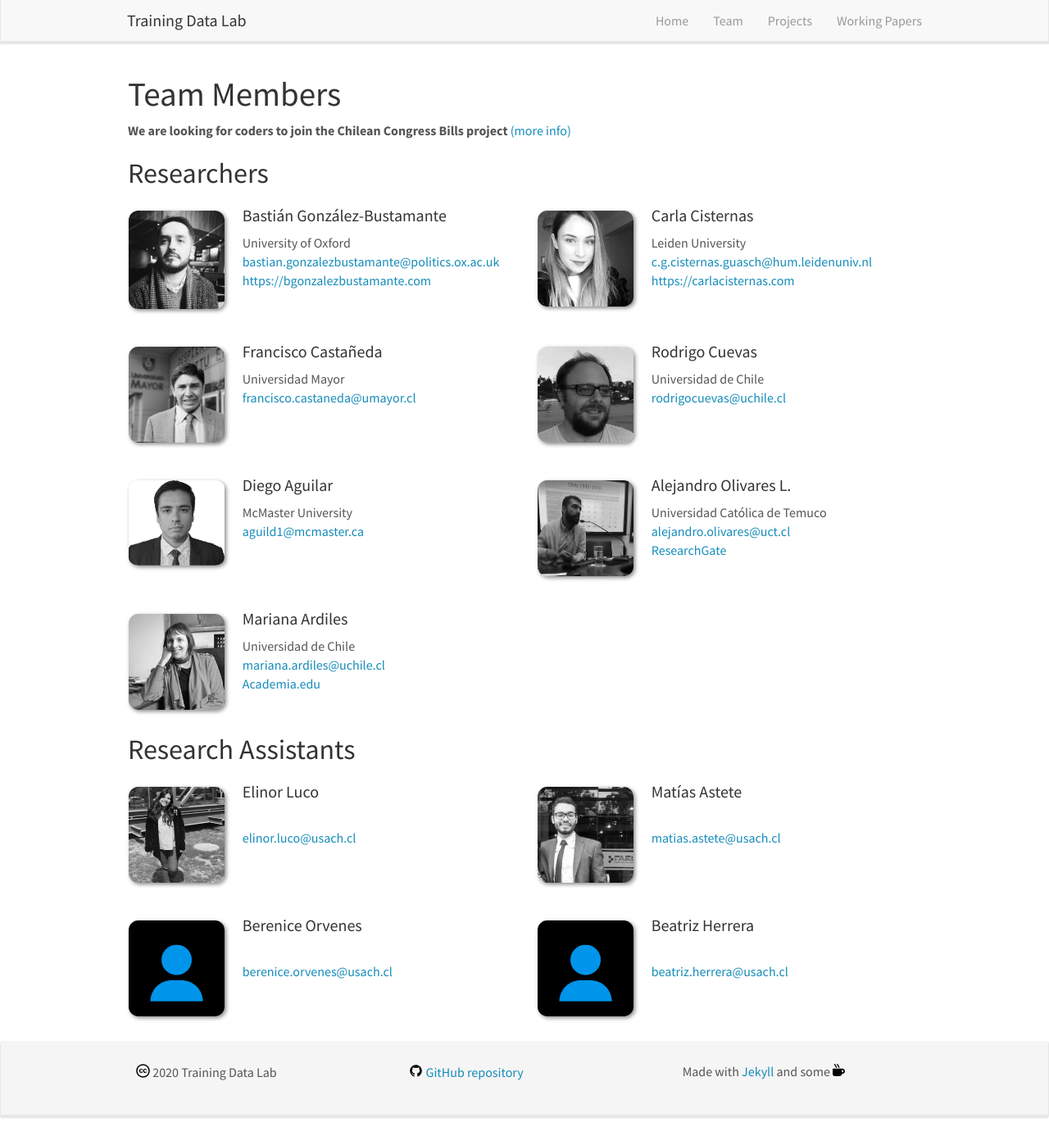
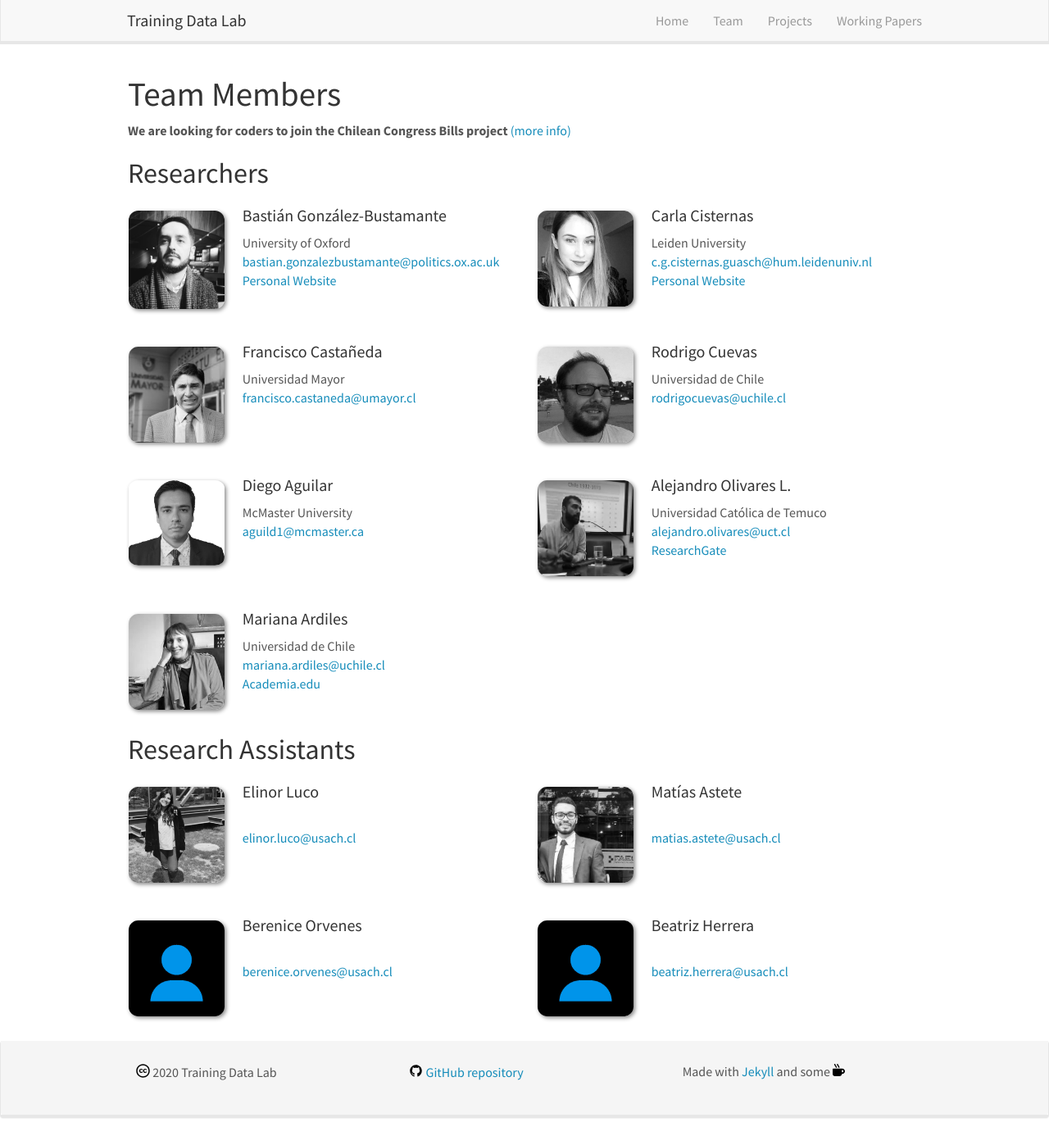
Before and after one commit to training-datalab/old-training-datalab.com, a Jekyll site: the page built from _pages/team.md, in a window 1280 px wide and 1386 px high. Shown: the whole window at 82% size. Built offline with Jekyll 4.4.1, drawn with Linux system fonts in a browser that asks for light colours; nearby versions of some CDN libraries.

Commit message:
Update researchers.yml

```diff
--- a/_data/researchers.yml
+++ b/_data/researchers.yml
@@ -2,13 +2,13 @@
   photo: bgonzalezbustamante.jpg
   info: University of Oxford
   email: bastian.gonzalezbustamante@politics.ox.ac.uk
-  website: <a href="https://bgonzalezbustamante.com" target="_blank">https://bgonzalezbustamante.com</a>
+  website: <a href="https://bgonzalezbustamante.com" target="_blank">Personal Website</a>
 
 - name: Carla Cisternas
   photo: ccisternas.jpg
   info: Leiden University
   email: c.g.cisternas.guasch@hum.leidenuniv.nl
-  website: <a href="https://carlacisternas.com/" target="_blank">https://carlacisternas.com</a>
+  website: <a href="https://carlacisternas.com/" target="_blank">Personal Website</a>
 
 - name: Francisco Castañeda
   photo: fcastaneda.jpg
```
